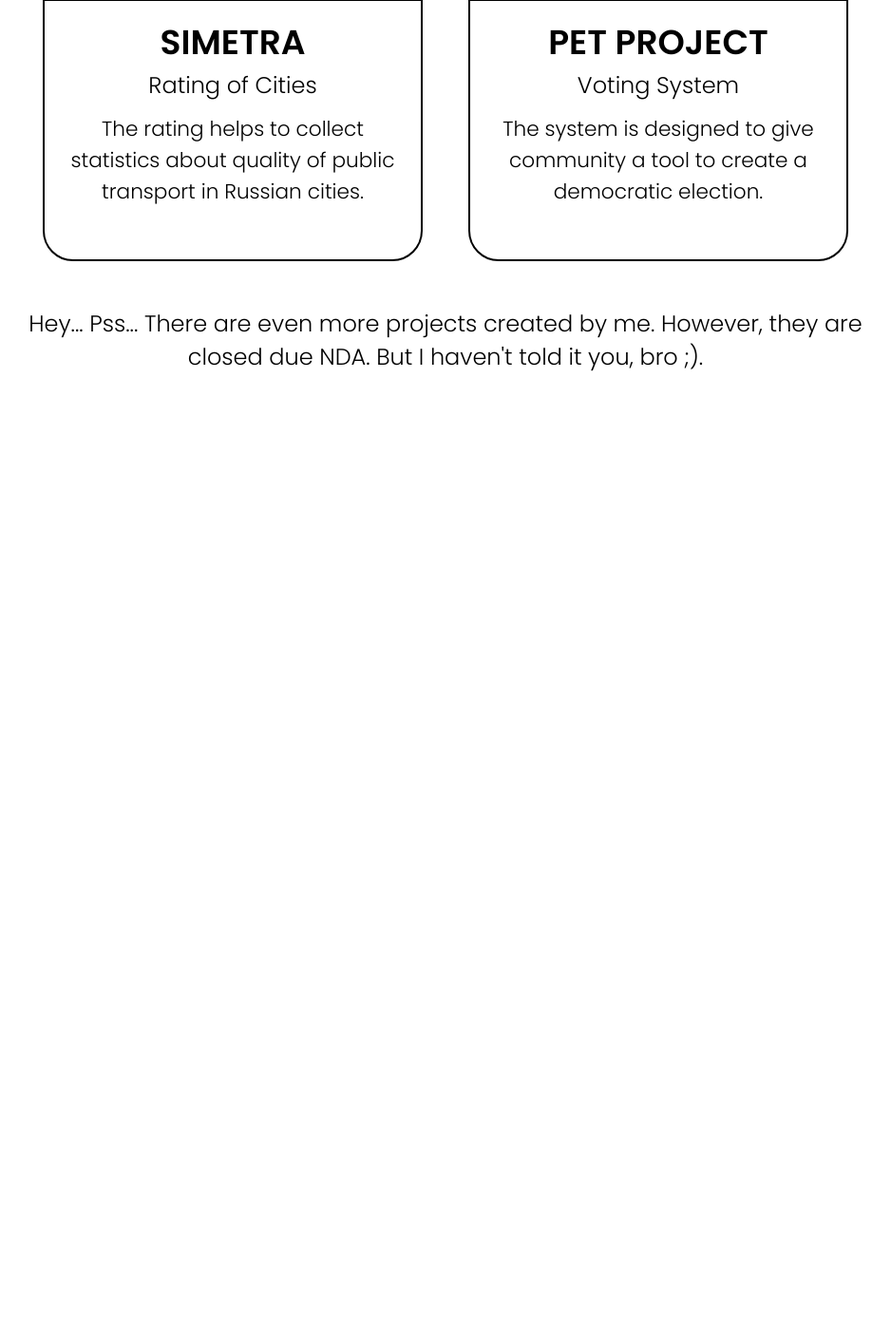
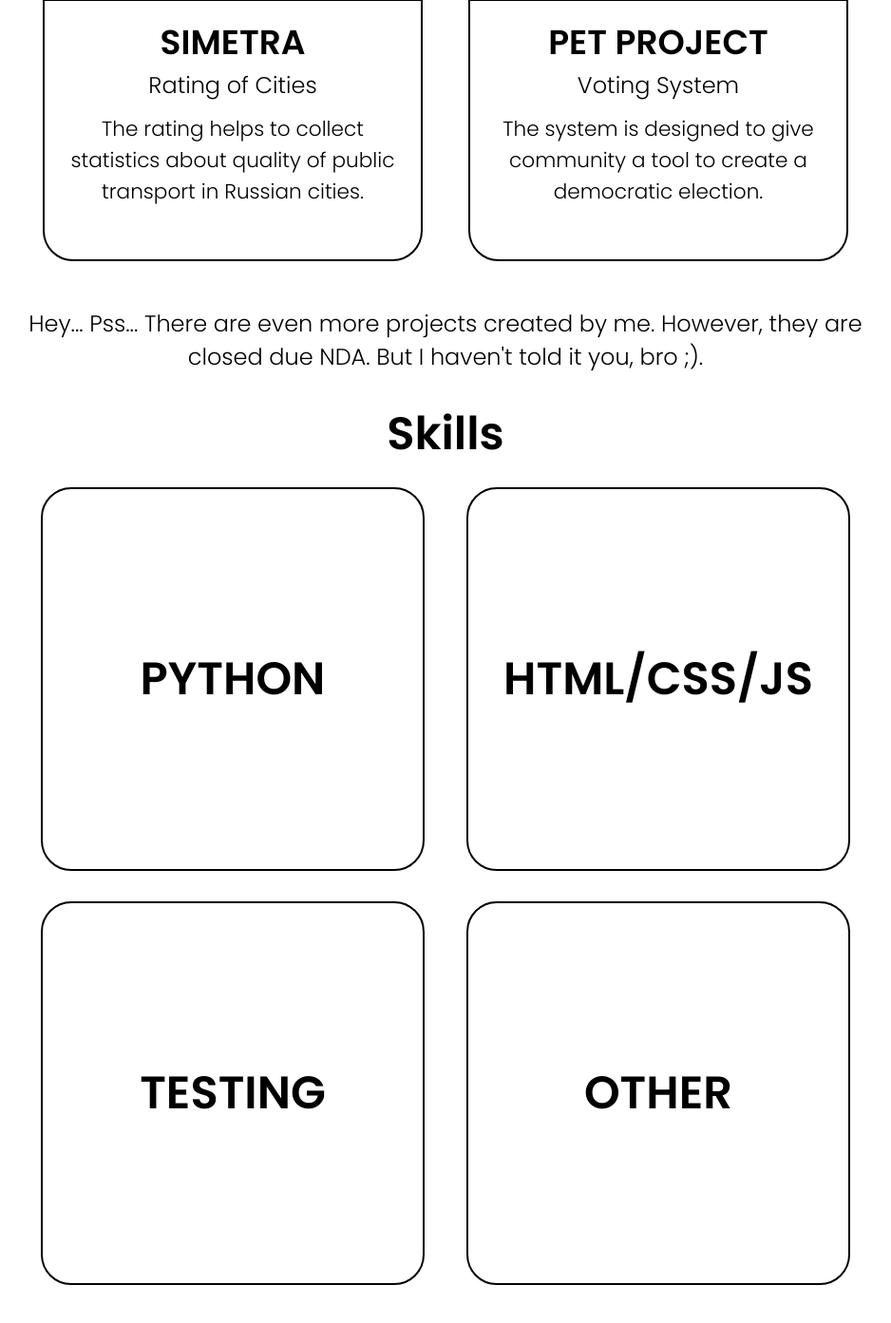
Before and after one commit to AnoMorCH/my-portfolio, a Python web app: template my-portfolio/templates/index.html in a window 1280 px wide. Shown: the part 918-2311 px from the top of the page at 95% size, without its empty margins (171-1109 px from the left). Before the commit the page ends 1309 px from the top, so only its background shows below. Run offline with Jinja, Linux system fonts and the light colour scheme; the template is opened without the code that fills it, so the values that code supplies are empty; some libraries are stand-ins or nearby versions.

Commit message:
add skills sections

```diff
--- a/my-portfolio/static/scripts/navigation.js
+++ b/my-portfolio/static/scripts/navigation.js
@@ -22,9 +22,9 @@
         case 'projects':
             scrollDestination = document.getElementsByClassName('projects')[0];
             break;
-        // case 'skills':
-        //     scrollDestination = document.getElementsByName('skills')[0];
-        //     break;
+        case 'skills':
+            scrollDestination = document.getElementsByClassName('skills')[0];
+            break;
         // case 'recognition':
         //     scrollDestination = document.getElementsByName('recognition')[0];
         //     break;
--- a/my-portfolio/static/style.css
+++ b/my-portfolio/static/style.css
@@ -14,6 +14,19 @@
   margin-right: auto;
   margin-top: 3vh;
   margin-bottom: 3vh;
+}
+
+main > section > h1 {
+  min-height: 10vh;
+  text-align: center;
+  line-height: 10vh;
+  font-size: 3rem;
+}
+
+main > section > div.list {
+  display: flex;
+  flex-wrap: wrap;
+  justify-content: space-around;
 }
 
 @media (max-width: 550px) or (max-height: 700px) {
@@ -74,6 +87,7 @@
 header > ul.burger-menu > li:hover {
   background-color: rgba(255,87,87,255);
   cursor: pointer;
+  color: white;
 }
 
 header > ul.burger-menu > li:active {
@@ -161,7 +175,7 @@
     flex-direction: column;
   }
 
-  header > ul > li {
+  header > ul.burger-menu > li {
     margin-top: 1.5vh;
     margin-bottom: 1.5vh;
     color: white;
@@ -303,13 +317,6 @@
 
 /* 4. Projects */
 /* 4.1. The visible part */
-main > section.projects > h1 {
-  min-height: 10vh;
-  text-align: center;
-  line-height: 10vh;
-  font-size: 3rem;
-}
-
 main > section.projects > h2 {
   font-weight: 100;
   margin-bottom: 3rem;
@@ -319,12 +326,6 @@
 main > section.projects > h2.ps-note {
   margin-bottom: 0;
   margin-top: 3rem;
-}
-
-main > section.projects > div.list {
-  display: flex;
-  flex-wrap: wrap;
-  justify-content: space-around;
 }
 
 main > section.projects > div.list > a {
@@ -585,3 +586,82 @@
     text-indent: 2rem;
   }
 }
+
+/* 5. Skills */
+main > section.skills > div.list > div.container {
+  min-width: 25rem;
+  min-height: 25rem;
+  border: 0.15rem solid black;
+  border-radius: 2rem;
+  position: relative;
+  margin-top: 1rem;
+  margin-bottom: 1rem;
+}
+
+main > section.skills > div.list > div.container > div {
+  position: absolute;
+  width: 100%;
+  height: 100%;
+  transform-style: preserve-3d;
+  transition: all 0.5s ease;
+}
+
+main > section.skills > div.list > div.container > div:hover {
+  transform: rotateY(180deg);
+}
+
+main > section.skills > div.list > div.container > div > div.the-front-side {
+  position: absolute;
+  width: 100%;
+  height: 100%;
+  backface-visibility: hidden;
+
+  text-align: center;
+  line-height: 25rem;
+  font-size: 3rem;
+  font-weight: 1000;
+}
+
+main > section.skills > div.list > div.container > div > div.the-back-side {
+  position: relative;
+  backface-visibility: hidden;
+
+  padding: 5%;
+  font-size: 1.25rem;
+  text-align: center;
+
+  top: 50%;
+  transform: rotateY(180deg) translateY(-50%) perspective(1px);
+}
+
+@media (max-width: 450px) {
+  main > section.skills > div.list > div.container {
+    min-width: 20rem;
+    min-height: 20rem;
+  }
+
+  main > section.skills > div.list > div.container > div > div.the-front-side {
+    line-height: 20rem;
+    font-size: 2.5rem;
+  }
+
+  main > section.skills > div.list > div.container > div > div.the-back-side {
+    font-size: 1rem;
+  }
+}
+
+@media (max-width: 350px) {
+  main > section.skills > div.list > div.container {
+    min-width: 15rem;
+    min-height: 25rem;
+  }
+
+  main > section.skills > div.list > div.container > div > div.the-front-side {
+    line-height: 25rem;
+    font-size: 2rem;
+  }
+
+  main > section.skills > div.list > div.container > div > div.the-back-side {
+    font-size: 1rem;
+  }
+}
--- a/my-portfolio/templates/index.html
+++ b/my-portfolio/templates/index.html
@@ -233,6 +233,66 @@
           </a>
         </div>
       </div>
+
+      <section class="skills">
+        <h1>Skills</h1>
+        <div class="list">
+          <div class="container">
+            <div name="python">
+              <div class="the-front-side">PYTHON</div>
+              <div class="the-back-side">
+                I have a back-end background. I have worked with Django and
+                Flask. I am pretty confident with all simple components of
+                back-end development like creating an authorization system,
+                changing the content of a database by frontend activity,
+                payments system etc. Also I am ready to learn any new framework
+                which you believe is suitable for your project.
+              </div>
+            </div>
+          </div>
+
+          <div class="container">
+            <div name="frontend">
+              <div class="the-front-side">HTML/CSS/JS</div>
+              <div class="the-back-side">
+                I am good with these guys too. However, for me, the front-end is
+                just like a hobby which helps me relax after hard back-end work.
+                In spite of that, I can do a lot of tasks which many front-end
+                programmers do like building a layout, creating vanilla
+                animations, writing styles for a project and a lot of other
+                things. Also, I am nice with adaptice layout.
+              </div>
+            </div>
+          </div>
+
+          <div class="container">
+            <div name="testing">
+              <div class="the-front-side">TESTING</div>
+              <div class="the-back-side">
+                I believe today everything which is written in the back-end
+                should be tested thoroughly. So, I cover every project with
+                tests by 100 percent. Sometimes I write them too much but I
+                think being a testing freak is better than not writing tests at
+                all.
+              </div>
+            </div>
+          </div>
+
+          <div class="container">
+            <div name="other">
+              <div class="the-front-side">OTHER</div>
+              <div class="the-back-side">
+                I have a lot of other qualities which are helpful in IT. I have
+                a nice experience with Docker, AWS, Robocassa, Heroku and a lot
+                of other stuff. Also I am a confident English speaker and prefer
+                writing all which is connected with code only in the language.
+                As a person, I am friendly, hardworking and dedicated. So,
+                a good cooperation awaits us!
+              </div>
+            </div>
+          </div>
+        </div>
+      </section>
     </main>
 
     <script src="{{ url_for('static', filename='scripts/burger.js') }}"></script>
```
